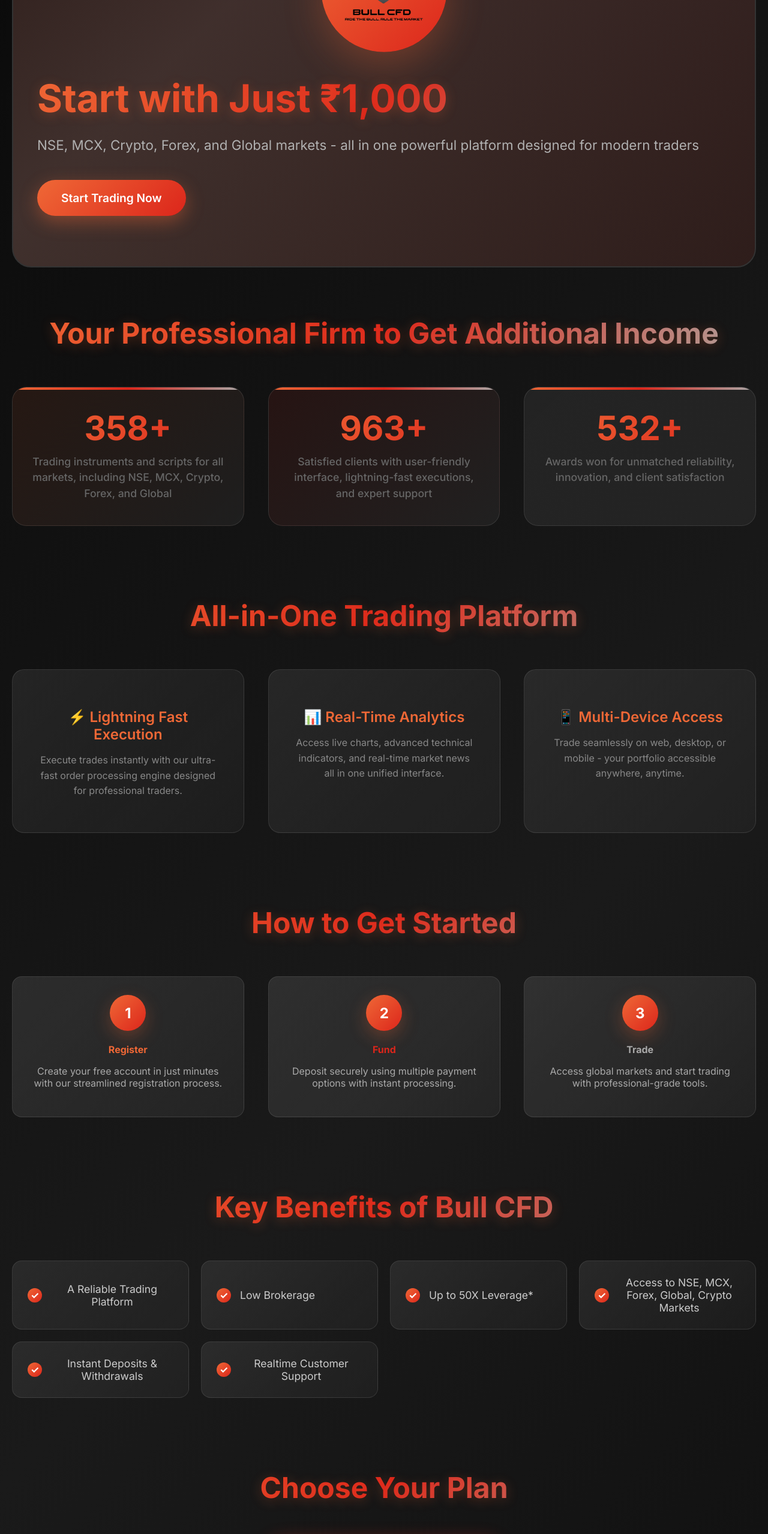
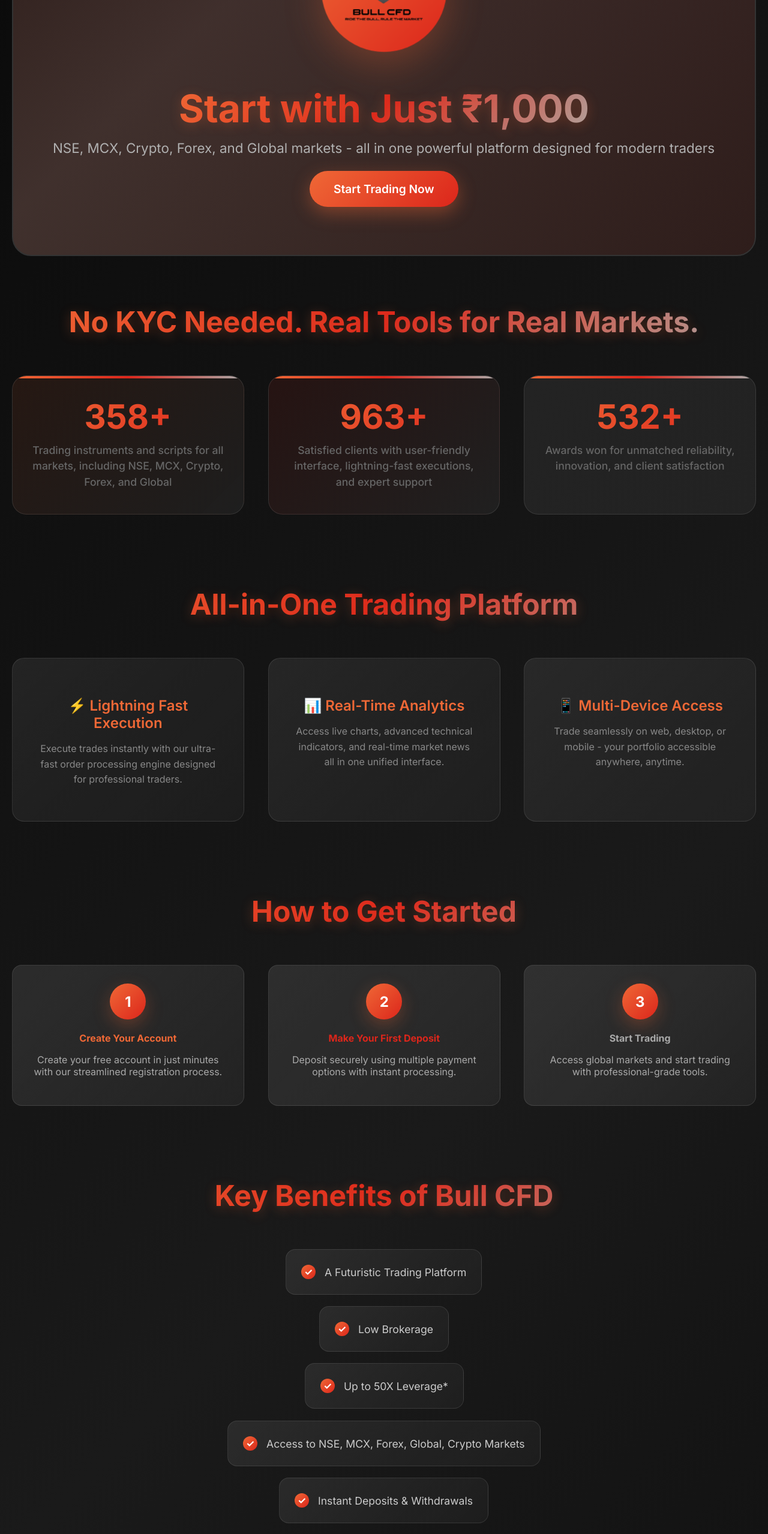
Before and after one commit to Nexaitx/bullcfdweb, a React (Create React App) app: page / in a window 1280 px wide. Shown: the part 220-2778 px from the top of the page at 60% size. Built offline with nearby package versions, Linux system fonts and the light colour scheme.

Commit message:
new page3

```diff
--- a/src/components/Body.jsx
+++ b/src/components/Body.jsx
@@ -347,10 +347,10 @@
 }
 
 .benefits-grid {
-  display: grid;
-  grid-template-columns: repeat(auto-fit, minmax(280px, 1fr));
-  gap: 20px;
-  margin-top: 40px;
+  display: flex;
+  flex-direction: column;
+  align-items: center;
+  gap: 1.2rem; /* space between items */
 }
 
 .benefit-item {
@@ -451,6 +451,15 @@
   font-size: 1rem;
 }
 
+.animate-pointer {
+  animation: bounce 1s infinite alternate;
+}
+
+@keyframes bounce {
+  0% { transform: translateY(0);}
+  100% { transform: translateY(-10px);}
+}
+
 @media (max-width: 768px) {
   .main-title {
     font-size: 2.5rem;
@@ -472,7 +481,7 @@
 
   .section-title {
     font-size: 2rem;
-    text
+    text-align: center;
   }
 }
 `;
@@ -544,15 +553,6 @@
     }
   ];
 
-  const keyBenefitsData = [
-    "A Reliable Trading Platform",
-    "Low Brokerage",
-    "Up to 50X Leverage*",
-    "Access to NSE, MCX, Forex, Global, Crypto Markets",
-    "Instant Deposits & Withdrawals",
-    "Realtime Customer Support"
-  ];
-
   const testimonialsData = [
     {
       quote: "I started with zero experience and now trade global markets weekly. Bull CFD made it incredibly easy and profitable.",
@@ -578,20 +578,32 @@
       <style>{styles}</style>
 
       {/* Hero Section */}
-      <div className="hero-bg animated-section" style={{ animationDelay: '0.1s' }}>
+      <div
+        className="hero-bg animated-section"
+        style={{
+          animationDelay: '0.1s',
+          display: 'flex',
+          flexDirection: 'column',
+          alignItems: 'center',
+          justifyContent: 'center',
+          minHeight: '40vh', // reduced height for a smaller hero section
+          textAlign: 'center',
+        }}
+      >
         <div className="logo-container">
-          <div style={{
+          <div
+            style={{
               width: '80px',
               height: '80px',
-            // background: 'white',
-            // borderRadius: '50%',
               display: 'flex',
               alignItems: 'center',
               justifyContent: 'center',
               fontSize: '2rem',
               fontWeight: 'bold',
-            color: '#EF6836'
-          }}>
+              color: '#EF6836',
+              margin: '0 auto',
+            }}
+          >
             <img
               src={logo}
               alt="Bull CFD Logo"
@@ -606,15 +618,25 @@
           </div>
         </div>
 
-        <h1 className="main-title animated-section" style={{ animationDelay: '0.2s' }}>
+        <h1
+          className="main-title animated-section"
+          style={{ animationDelay: '0.2s', margin: '20px 0 10px 0' }}
+        >
           Start with Just ₹1,000
         </h1>
 
-        <p className="main-subtitle animated-section" style={{ animationDelay: '0.3s' }}>
+        <p
+          className="main-subtitle animated-section"
+          style={{ animationDelay: '0.3s', margin: '0 0 20px 0' }}
+        >
           NSE, MCX, Crypto, Forex, and Global markets - all in one powerful platform designed for modern traders
         </p>
 
-        <a href="https://crm.bullcfd.com/front_form/" className="cta-button animated-section" style={{ animationDelay: '0.4s' }}>
+        <a
+          href="https://crm.bullcfd.com/front_form/"
+          className="cta-button animated-section"
+          style={{ animationDelay: '0.4s' }}
+        >
           Start Trading Now
         </a>
       </div>
@@ -625,7 +647,7 @@
         textAlign: 'center',
         animationDelay: '0.5s'
       }}>
-        <h2 className="section-title">Your Professional Firm to Get Additional Income</h2>
+        <h2 className="section-title">No KYC Needed. Real Tools for Real Markets.</h2>
 
         <div className="analytics-section">
           {analyticsData.map((item, idx) => (
@@ -686,39 +708,119 @@
         }}>
           <div className="step-card animated-section-left" style={{ animationDelay: '1.4s' }}>
             <div className="step-number">1</div>
-            <h4 style={{ color: '#EF6836', marginBottom: '15px' }}>Register</h4>
+            <h4 style={{ color: '#EF6836', marginBottom: '15px' }}>Create Your Account</h4>
             <p style={{ color: '#aaa' }}>Create your free account in just minutes with our streamlined registration process.</p>
           </div>
 
           <div className="step-card animated-section" style={{ animationDelay: '1.5s' }}>
             <div className="step-number">2</div>
-            <h4 style={{ color: '#DC261B', marginBottom: '15px' }}>Fund</h4>
+            <h4 style={{ color: '#DC261B', marginBottom: '15px' }}>Make Your First Deposit</h4>
             <p style={{ color: '#aaa' }}>Deposit securely using multiple payment options with instant processing.</p>
           </div>
 
           <div className="step-card animated-section-right" style={{ animationDelay: '1.6s' }}>
             <div className="step-number">3</div>
-            <h4 style={{ color: '#A9A9A9', marginBottom: '15px' }}>Trade</h4>
+            <h4 style={{ color: '#A9A9A9', marginBottom: '15px' }}>Start Trading</h4>
             <p style={{ color: '#aaa' }}>Access global markets and start trading with professional-grade tools.</p>
           </div>
         </div>
       </div>
 
       {/* Key Benefits */}
-      <div className="animated-section" style={{
+      <div
+        className="animated-section"
+        style={{
           marginTop: '120px',
           textAlign: 'center',
-        animationDelay: '1.7s'
-      }}>
+          animationDelay: '1.7s',
+        }}
+      >
         <h2 className="section-title">Key Benefits of Bull CFD</h2>
 
         <div className="benefits-grid">
-          {keyBenefitsData.map((benefit, idx) => (
-            <div className="benefit-item" key={idx} style={{ animationDelay: `${1.8 + idx * 0.1}s` }}>
+          <div
+            className="benefit-item animate-pointer"
+            style={{
+              animation: 'fadeInUp 0.6s ease',
+              animationDelay: '1.8s',
+              animationFillMode: 'both',
+            }}
+          >
             <div className="benefit-icon">✓</div>
-              <span style={{ color: '#ccc', fontSize: '1.1rem' }}>{benefit}</span>
+            <span style={{ color: '#ccc', fontSize: '1.1rem' }}>
+              A Futuristic Trading Platform
+            </span>
           </div>
-          ))}
+
+          <div
+            className="benefit-item"
+            style={{
+              animation: 'fadeInUp 0.6s ease',
+              animationDelay: '1.9s',
+              animationFillMode: 'both',
+            }}
+          >
+            <div className="benefit-icon">✓</div>
+            <span style={{ color: '#ccc', fontSize: '1.1rem' }}>
+              Low Brokerage
+            </span>
+          </div>
+
+          <div
+            className="benefit-item"
+            style={{
+              animation: 'fadeInUp 0.6s ease',
+              animationDelay: '2.0s',
+              animationFillMode: 'both',
+            }}
+          >
+            <div className="benefit-icon">✓</div>
+            <span style={{ color: '#ccc', fontSize: '1.1rem' }}>
+              Up to 50X Leverage*
+            </span>
+          </div>
+
+          <div
+            className="benefit-item"
+            style={{
+              animation: 'fadeInUp 0.6s ease',
+              animationDelay: '2.1s',
+              animationFillMode: 'both',
+            }}
+          >
+            <div className="benefit-icon">✓</div>
+            <span style={{ color: '#ccc', fontSize: '1.1rem' }}>
+              Access to NSE, MCX, Forex, Global, Crypto Markets
+            </span>
+          </div>
+
+          <div
+            className="benefit-item"
+            style={{
+              animation: 'fadeInUp 0.6s ease',
+              animationDelay: '2.2s',
+              animationFillMode: 'both',
+            }}
+          >
+            <div className="benefit-icon">✓</div>
+            <span style={{ color: '#ccc', fontSize: '1.1rem' }}>
+              Instant Deposits & Withdrawals
+            </span>
+          </div>
+
+          <div
+            className="benefit-item"
+            style={{
+              animation: 'fadeInUp 0.6s ease',
+              animationDelay: '2.3s',
+              animationFillMode: 'both',
+            }}
+          >
+            <div className="benefit-icon">✓</div>
+            <span style={{ color: '#ccc', fontSize: '1.1rem' }}>
+              Realtime Customer Support
+            </span>
+          </div>
         </div>
       </div>
 
@@ -728,40 +830,38 @@
         textAlign: 'center',
         animationDelay: '2.4s'
       }}>
-        <h2 className="section-title">Choose Your Plan</h2>
+        <h2 className="section-title">
+
+Why is BullCFD different?</h2>
 
         <div className="pricing-grid">
-          <div className="pricing-card" style={{ animationDelay: '2.5s' }}>
-            <h3 style={{ color: '#A9A9A9', marginBottom: '20px' }}>Basic</h3>
-            <div style={{ fontSize: '3rem', fontWeight: '700', color: '#EF6836', marginBottom: '20px' }}>$0</div>
+          <div className="pricing-card" style={{ animationDelay: '2.5s',marginTop: '40px' }}>
+            <h3 style={{ color: '#A9A9A9', marginBottom: '20px' }}>Zero Taxes </h3>
+
             <ul style={{ listStyle: 'none', padding: 0, color: '#aaa' }}>
-              <li style={{ marginBottom: '10px' }}>✓ All essential features</li>
-              <li style={{ marginBottom: '10px' }}>✓ Standard support</li>
-              <li>✓ Access to all markets</li>
+              <li style={{ marginBottom: '10px' }}>✓ Keep 100% of what you earn </li>
+              <li style={{ marginBottom: '10px' }}>✓ with no tax deductions on your trades.</li>
+
             </ul>
           </div>
 
-          <div className="pricing-card featured" style={{ animationDelay: '2.6s' }}>
-            <h3 style={{ color: 'white', marginBottom: '20px' }}>Pro</h3>
-            <div style={{ fontSize: '3rem', fontWeight: '700', color: 'white', marginBottom: '20px' }}>
-              $29<span style={{ fontSize: '1rem' }}>/mo</span>
-            </div>
+          <div className="pricing-card featured" style={{ animationDelay: '2.6s',marginTop: '40px' }}>
+            <h3 style={{ color: 'white', marginBottom: '20px' }}>No KYC Needed</h3>
+
             <ul style={{ listStyle: 'none', padding: 0, color: '#eee' }}>
-              <li style={{ marginBottom: '10px' }}>✓ Lower spreads</li>
-              <li style={{ marginBottom: '10px' }}>✓ Priority support</li>
-              <li>✓ Advanced analytics</li>
+              <li style={{ marginBottom: '10px' }}>✓ Skip the long forms  </li>
+              <li style={{ marginBottom: '10px' }}>✓ start trading in minutes</li>
+
             </ul>
           </div>
 
-          <div className="pricing-card" style={{ animationDelay: '2.7s' }}>
-            <h3 style={{ color: '#DC261B', marginBottom: '20px' }}>VIP</h3>
-            <div style={{ fontSize: '3rem', fontWeight: '700', color: '#DC261B', marginBottom: '20px' }}>
-              $99<span style={{ fontSize: '1rem' }}>/mo</span>
-            </div>
+          <div className="pricing-card" style={{ animationDelay: '2.7s' ,marginTop: '40px' }}>
+            <h3 style={{ color: '#DC261B', marginBottom: '20px' }}>Start with ₹ 1000 </h3>
+
             <ul style={{ listStyle: 'none', padding: 0, color: '#aaa' }}>
-              <li style={{ marginBottom: '10px' }}>✓ Dedicated account manager</li>
-              <li style={{ marginBottom: '10px' }}>✓ Exclusive resources</li>
-              <li>✓ Highest priority support</li>
+              <li style={{ marginBottom: '10px' }}>✓  Begin your trading journey with just ₹1,000.</li>
+              <li style={{ marginBottom: '10px' }}>✓ No big capital needed to get started</li>
+
             </ul>
           </div>
         </div>
```
Lines whose indentation alone changed are shown as unchanged.
